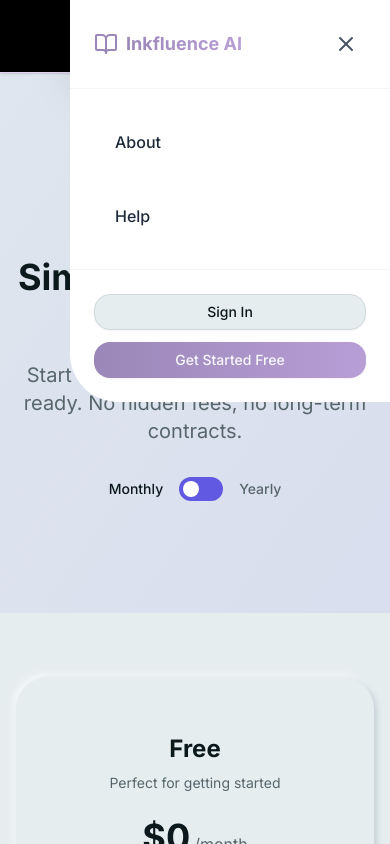
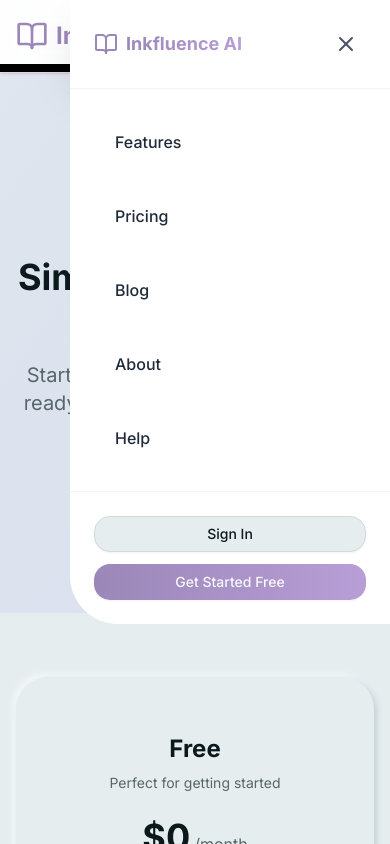
Before and after one commit to Sam-May-Futurelab/influencer-publishin, a React (Vite) app: page /pricing in a window 390 px wide. Both pictures are taken after a click on the button 354 px from the left and 36 px from the top of the page. Shown: the top 844 px of the page. Built offline with nearby package versions, Linux system fonts and the light colour scheme; no server answers.

Commit message:
Fix mobile menu issues - remove header backdrop overlay and add missing navigation props to PricingPage

```diff
--- a/src/components/MobileMenu.tsx
+++ b/src/components/MobileMenu.tsx
@@ -30,9 +30,9 @@ export const MobileMenu: React.FC<MobileMenuProps> = ({
 
   return (
     <div className="fixed inset-0 z-50 md:hidden">
-      {/* Backdrop */}
+      {/* Backdrop - excluding header area */}
       <div
-        className="absolute inset-0 bg-black bg-opacity-50"
+        className="absolute left-0 top-16 right-0 bottom-0 bg-black bg-opacity-50"
         onClick={onClose}
       />
 
--- a/src/components/PricingPage.tsx
+++ b/src/components/PricingPage.tsx
@@ -245,6 +245,9 @@ export function PricingPage({ onNavigate, isAuthenticated }: PricingPageProps) {
         onGetStarted={() => onNavigate(isAuthenticated ? 'dashboard' : 'signin')}
         showNavLinks={true}
         isAuthenticated={isAuthenticated}
+        onNavigateToFeatures={() => onNavigate('features')}
+        onNavigateToPricing={() => onNavigate('pricing')}
+        onNavigateToBlog={() => onNavigate('blog')}
       />
 
       {/* Hero Section */}
```
